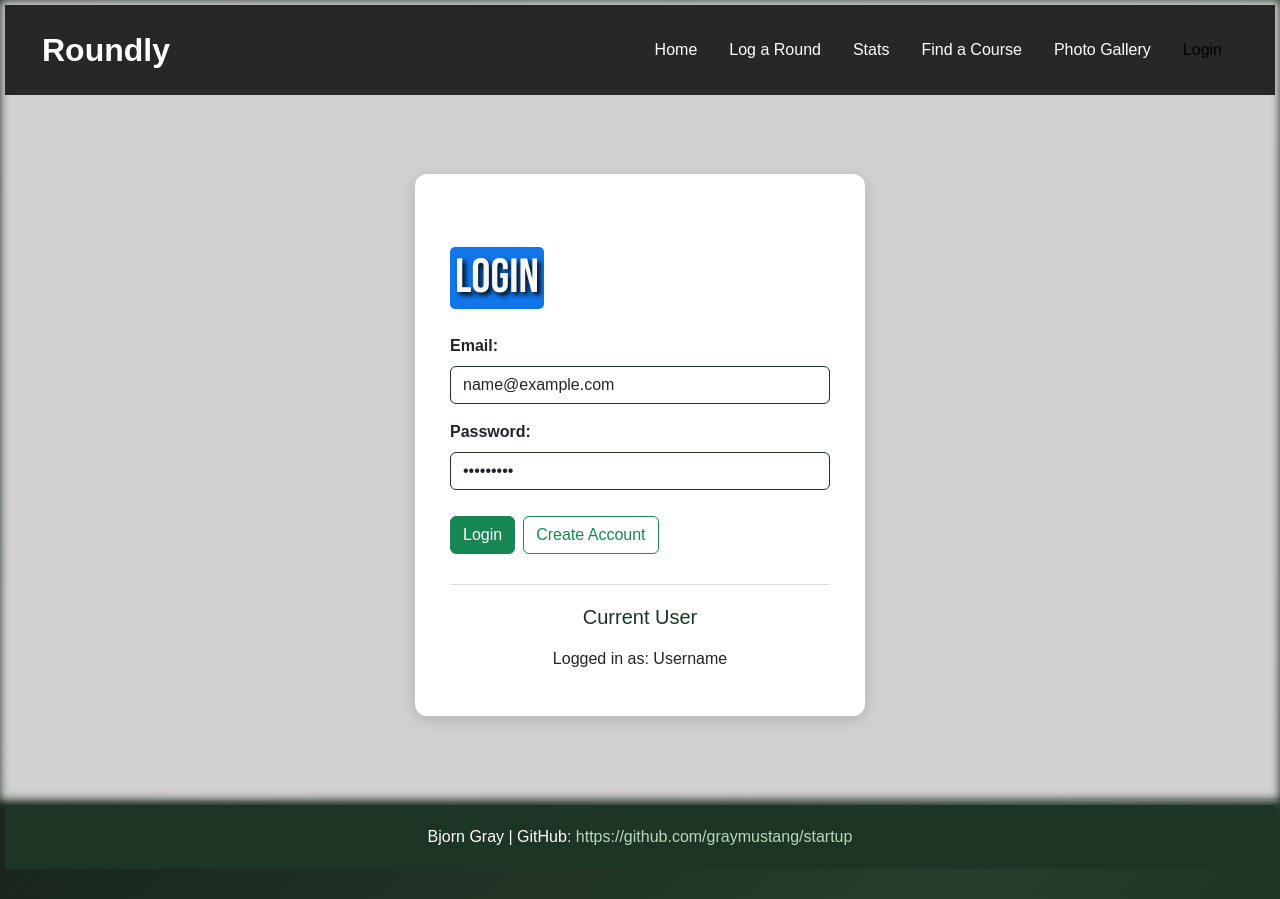
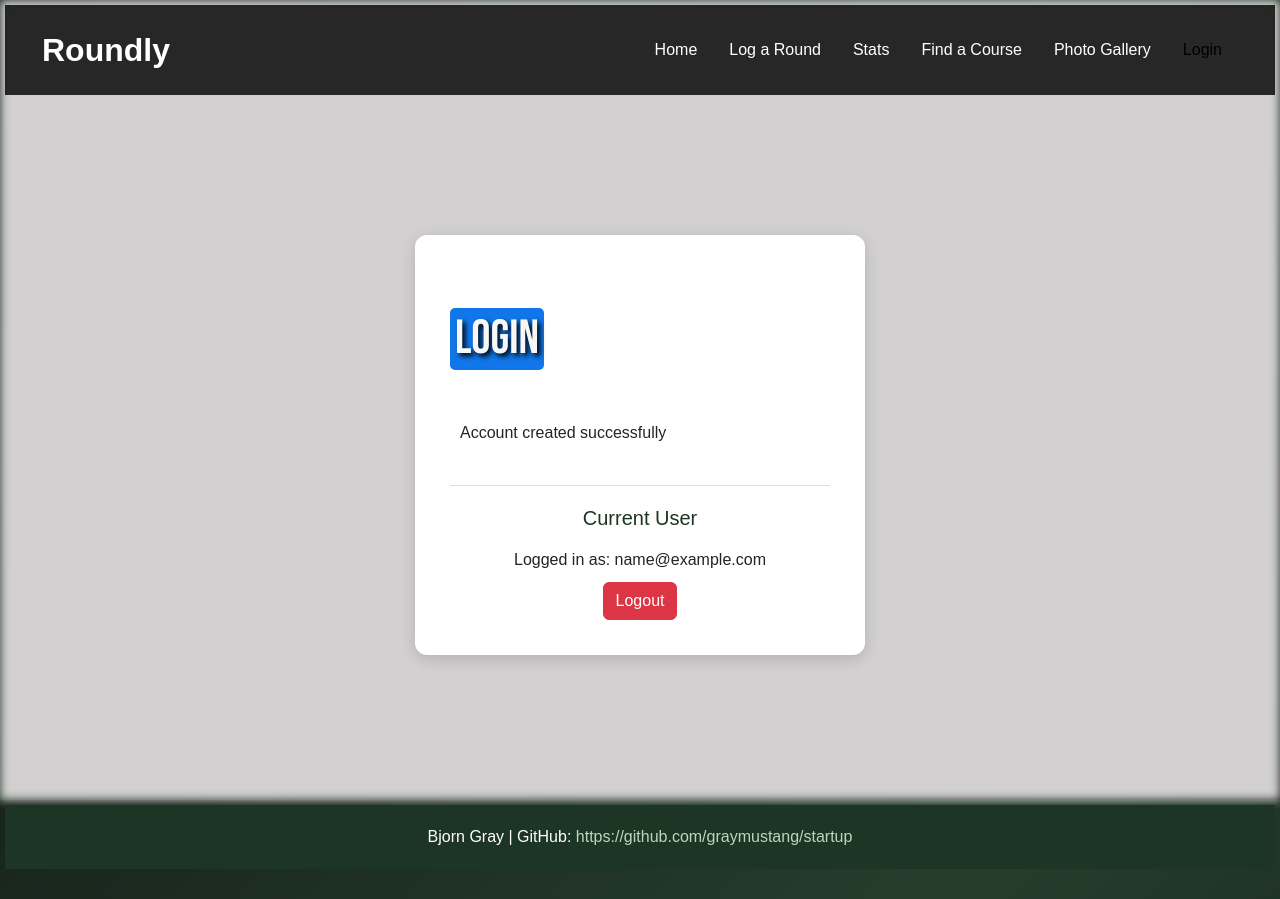
Before and after one commit to graymustang/startup, a React (Vite) app: page /login in a window 1280 px wide. Both pictures are taken after typing "name@example.com", "Sample123" into the empty fields and a click on the button "Create Account". Built offline with nearby package versions, Linux system fonts and the light colour scheme.

Commit message:
feat: add reactivity to login.jsx

```diff
--- a/src/login/login.jsx
+++ b/src/login/login.jsx
@@ -1,12 +1,83 @@
-import React from "react";
+import React, { useEffect, useState } from 'react'
 
 export function Login() {
+  const [email, setEmail] = useState('')
+  const [password, setPassword] = useState('')
+  const [currentUser, setCurrentUser] = useState(null)
+  const [message, setMessage] = useState('')
+
+  useEffect(() => {
+    const savedUser = localStorage.getItem('currentUser')
+
+    if (savedUser) {
+      setCurrentUser(savedUser)
+    }
+  }, [])
+
+  //Mock login
+  function handleLogin(event) {
+    event.preventDefault()
+
+    const normalizedEmail = email.trim().toLowerCase();
+    const accounts = JSON.parse(localStorage.getItem('accounts') || '[]')
+
+    if (!normalizedEmail || !password) {
+      setMessage('Please enter email and password')
+      return
+    }
+
+    if (!accounts.includes(normalizedEmail)) {
+      setMessage('Account not found. Please create an account.')
+      return
+    }
+
+    //Mock authentication
+    localStorage.setItem('currentUser', normalizedEmail)
+    setCurrentUser(normalizedEmail)
+    setPassword('')
+    setMessage('Login successful')
+  }
+
+  //Mock account creation
+  function handleCreateAccount() {
+    const normalizedEmail = email.trim().toLowerCase()
+
+    if (!normalizedEmail || !password) {
+      setMessage("Please enter an email and password.")
+      return;
+    }
+    const accounts = JSON.parse(localStorage.getItem("accounts") || "[]")
+
+    if (accounts.includes(normalizedEmail)) {
+      setMessage("An account with this email already exists.")
+      return
+    }
+
+    accounts.push(normalizedEmail);
+    localStorage.setItem("accounts", JSON.stringify(accounts))
+    localStorage.setItem("currentUser", normalizedEmail)
+
+    setCurrentUser(normalizedEmail)
+    setPassword('')
+    setMessage('Account created successfully')
+  }
+
+  //Logout
+  function handleLogout() {
+    localStorage.removeItem("currentUser")
+    setCurrentUser(null)
+    setEmail('')
+    setPassword('')
+    setMessage('You have been logged out.')
+  }
+
   return (
     <section className="login-page">
       <div className="login-card">
         <h2>Login</h2>
 
-                <form className="login-form">
+        {!currentUser && (
+          <form className="login-form" onSubmit={handleLogin}>
             <div className="mb-3">
               <label htmlFor="email" className="form-label">
                 Email:
@@ -17,9 +88,11 @@ export function Login() {
                 className="form-control"
                 id="email"
                 placeholder="Enter your email"
+                value={email}
+                onChange={(event) => setEmail(event.target.value)}
+                required
               />
             </div>
-
             <div className="mb-3">
               <label htmlFor="password" className="form-label">
                 Password:
@@ -30,23 +103,42 @@ export function Login() {
                 className="form-control"
                 id="password"
                 placeholder="Enter your password"
+                value={password}
+                onChange={(event) => setPassword(event.target.value)}
+                required
               />
             </div>
-
             <button type="submit" className="btn btn-success">
               Login
-                    </button>
-
-                    <button type="button" className="btn btn-outline-success">
+            </button>{" "}
+            <button
+              type="button"
+              className="btn btn-outline-success"
+              onClick={handleCreateAccount}
+            >
               Create Account
             </button>
           </form>
+        )}
+
+        {message && <p className="mt-3">{message}</p>}
 
         <div className="current-user">
           <h3>Current User</h3>
+
+          {currentUser ? (
+            <>
               <p>
-                        Logged in as: <span>Username</span>
+                Logged in as: <span>{currentUser}</span>
               </p>
+
+              <button className="btn btn-danger" onClick={handleLogout}>
+                Logout
+              </button>
+            </>
+          ) : (
+            <p>Not logged in</p>
+          )}
         </div>
       </div>
     </section>
```
Also changed, not shown: src/round/round.jsx (+20 -20 lines), 1 other file (tests, documents, lock files or other folders). Lines whose indentation alone changed are shown as unchanged.
